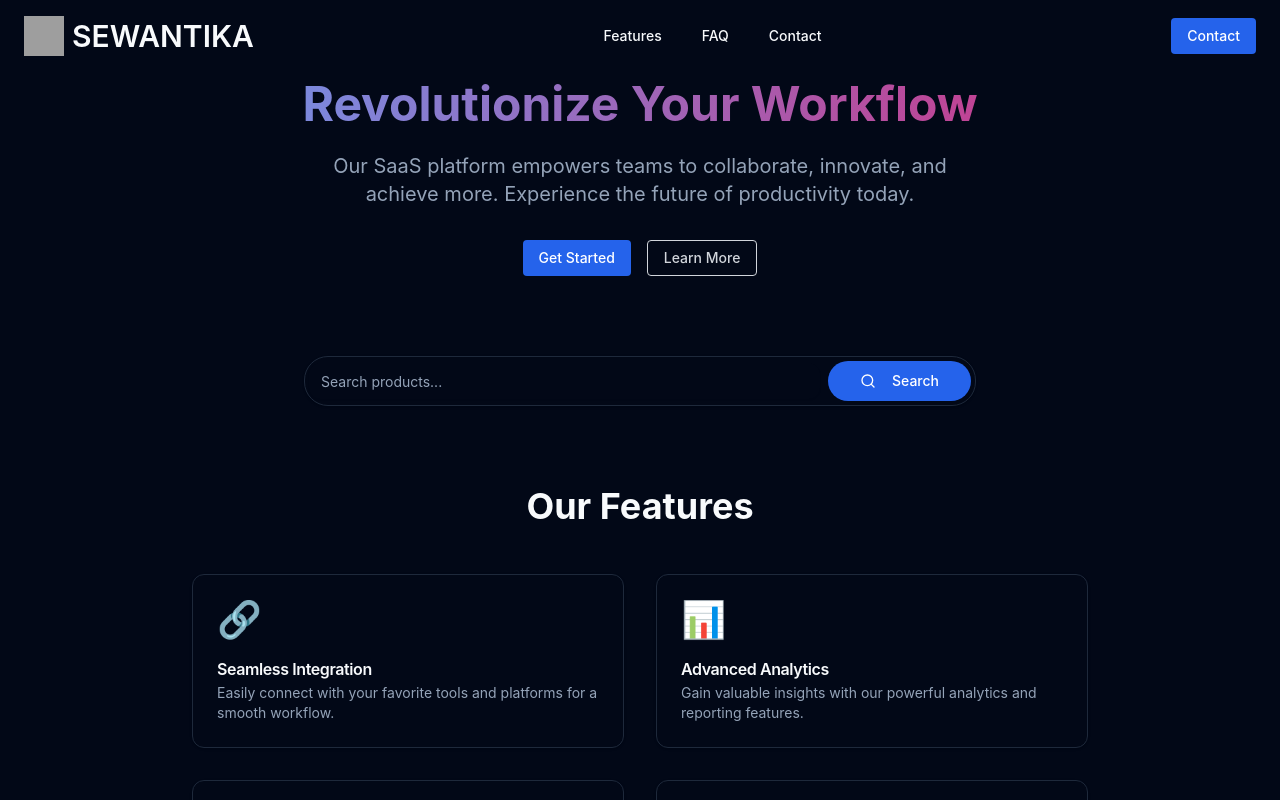
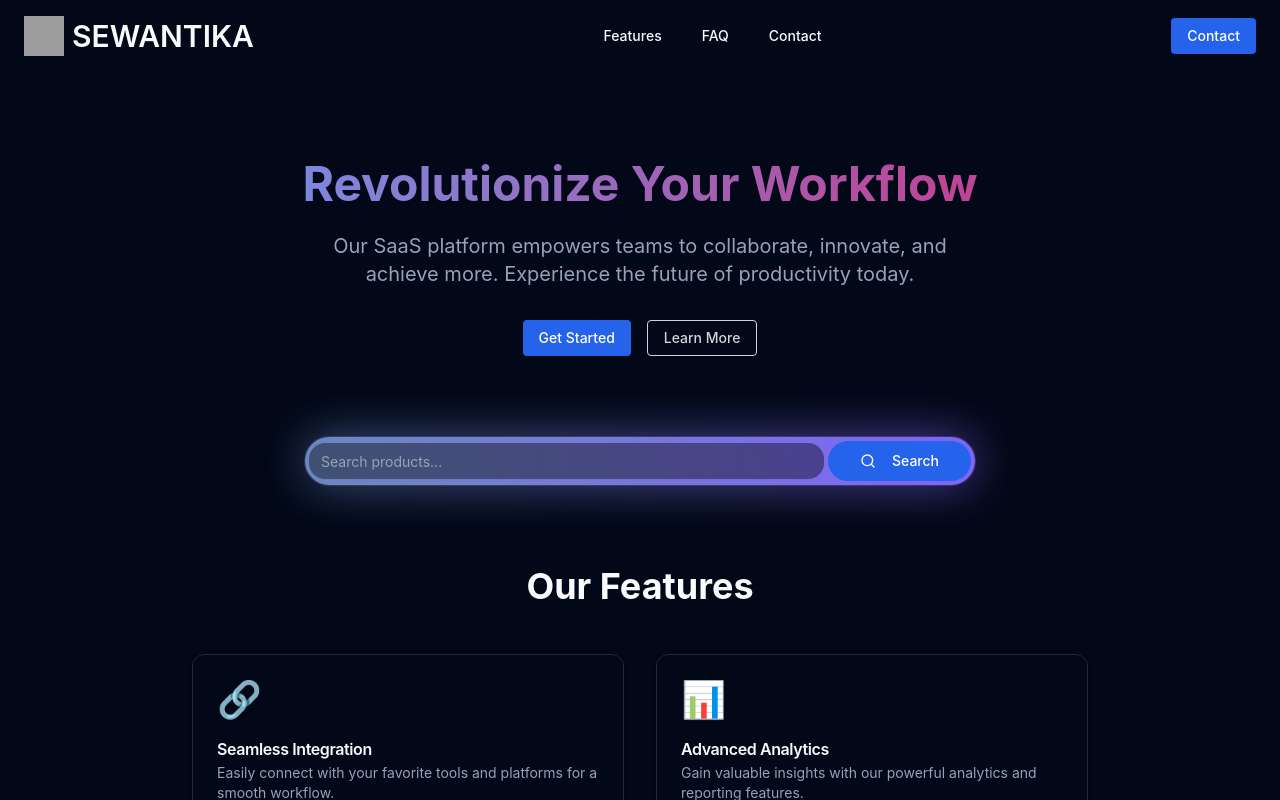
Before and after one commit to Asta1984/super-broccoli-sewantika, a React (Vite) app: page / in a window 1280 px wide. Shown: the top 800 px of the page. Built offline with nearby package versions, Linux system fonts and the light colour scheme; grey boxes are pictures that could not be loaded.

Commit message:
satrangi

```diff
--- a/src/components/Searchbar.tsx
+++ b/src/components/Searchbar.tsx
@@ -5,17 +5,19 @@
 import { Input } from "./ui/input"
 import { Card } from "./ui/card"
 import { Search } from 'lucide-react'
+import { BackgroundGradient } from "./ui/background-gradient";
 
 export function SearchBar() {
   const [isFocused, setIsFocused] = useState(false)
 
   return (
-    <Card className={`w-full max-w-2xl mx-auto transition-all duration-300 rounded-3xl ${isFocused ? 'shadow-lg' : 'shadow'}`}>
-      <div className="flex items-center p-1 rounded-full">
+      <Card className={`w-11/12  md:w-full max-w-2xl mx-auto transition-all duration-300 rounded-3xl ${isFocused ? 'shadow-lg' : 'shadow'}`}>
+        <BackgroundGradient>
+            <div className="flex items-center rounded-full">
               <Input
                 type="text"
                 placeholder="Search products..."
-          className="flex-grow rounded-xl bg-transparent border-none text-lg focus:outline-none focus:ring-0 placeholder-gray-300"
+                className="flex-grow rounded-2xl bg-black/40 border-none text-lg focus:outline-none focus:ring-0 placeholder-gray-300"
                 onFocus={() => setIsFocused(true)}
                 onBlur={() => setIsFocused(false)}
               />
@@ -23,12 +25,13 @@
                 variant={'default'}
                 type="submit"
                 size="lg"
-          className="rounded-full ml-2"
+                className="rounded-full ml-1"
               >
               <Search className="w-5 h-5 mr-2" />
               <span className="hidden sm:inline">Search</span>
               </Button>
            </div>
+        </BackgroundGradient>
       </Card>
   )
 }
--- /dev/null
+++ b/src/components/ui/background-gradient.tsx
@@ -0,0 +1,72 @@
+import { cn } from "../lib/utils";
+import React from "react";
+import { motion } from "framer-motion";
+
+export const BackgroundGradient = ({
+  children,
+  className,
+  containerClassName,
+  animate = true,
+}: {
+  children?: React.ReactNode;
+  className?: string;
+  containerClassName?: string;
+  animate?: boolean;
+}) => {
+  const variants = {
+    initial: {
+      backgroundPosition: "0 50%",
+    },
+    animate: {
+      backgroundPosition: ["0, 50%", "100% 50%", "0 50%"],
+    },
+  };
+  return (
+    <div className={cn("relative p-[4px] group", containerClassName)}>
+      <motion.div
+        variants={animate ? variants : undefined}
+        initial={animate ? "initial" : undefined}
+        animate={animate ? "animate" : undefined}
+        transition={
+          animate
+            ? {
+                duration: 5,
+                repeat: Infinity,
+                repeatType: "reverse",
+              }
+            : undefined
+        }
+        style={{
+          backgroundSize: animate ? "400% 400%" : undefined,
+        }}
+        className={cn(
+          "absolute inset-0 rounded-3xl z-[1] opacity-60 group-hover:opacity-100 blur-xl  transition duration-500 will-change-transform",
+          " bg-[radial-gradient(circle_farthest-side_at_0_100%,#00ccb1,transparent),radial-gradient(circle_farthest-side_at_100%_0,#7b61ff,transparent),radial-gradient(circle_farthest-side_at_100%_100%,#ffc414,transparent),radial-gradient(circle_farthest-side_at_0_0,#1ca0fb,#141316)]"
+        )}
+      />
+      <motion.div
+        variants={animate ? variants : undefined}
+        initial={animate ? "initial" : undefined}
+        animate={animate ? "animate" : undefined}
+        transition={
+          animate
+            ? {
+                duration: 5,
+                repeat: Infinity,
+                repeatType: "reverse",
+              }
+            : undefined
+        }
+        style={{
+          backgroundSize: animate ? "400% 400%" : undefined,
+        }}
+        className={cn(
+          "absolute inset-0 rounded-3xl z-[1] will-change-transform",
+          "bg-[radial-gradient(circle_farthest-side_at_0_100%,#00ccb1,transparent),radial-gradient(circle_farthest-side_at_100%_0,#7b61ff,transparent),radial-gradient(circle_farthest-side_at_100%_100%,#ffc414,transparent),radial-gradient(circle_farthest-side_at_0_0,#1ca0fb,#141316)]"
+        )}
+      />
+
+      <div className={cn("relative z-10", className)}>{children}</div>
+    </div>
+  );
+};
--- a/src/pages/Home.tsx
+++ b/src/pages/Home.tsx
@@ -10,7 +10,7 @@
   return (
   <>
     <section className="py-20 px-6 text-center">
-      <h1 className="text-4xl sm:text-5xl font-bold mb-6 bg-clip-text text-transparent bg-gradient-to-r from-blue-400 to-pink-600">
+      <h1 className="text-4xl sm:text-5xl font-bold mb-6 bg-clip-text text-transparent bg-gradient-to-r from-blue-400 to-pink-600 mt-20">
         Revolutionize Your Workflow
       </h1>
       <p className="text-xl mb-8 max-w-2xl mx-auto text-muted-foreground">
```
Lines whose indentation alone changed are shown as unchanged.
